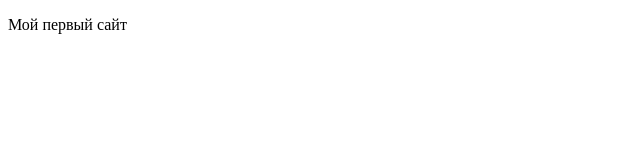
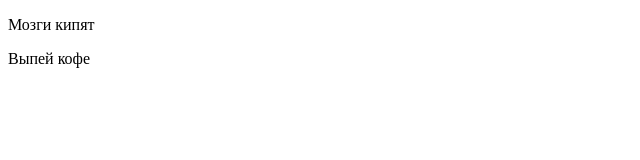
Before and after one commit to NazarYudin/Nazar, a plain HTML site: page index.html in a window 1280 px wide. Shown: the whole page, without its empty margins (0-640 px from the left). Drawn offline with Linux system fonts and the light colour scheme.

Commit message:
Добавлены правки index html

```diff
--- a/index.html
+++ b/index.html
@@ -8,7 +8,8 @@
 </head>
 
 <body>
-     <p>Мой первый сайт</p>
+     <p>Мозги кипят</p>
+     <p>Выпей кофе</p>
 </body>
 
 </html>
```
